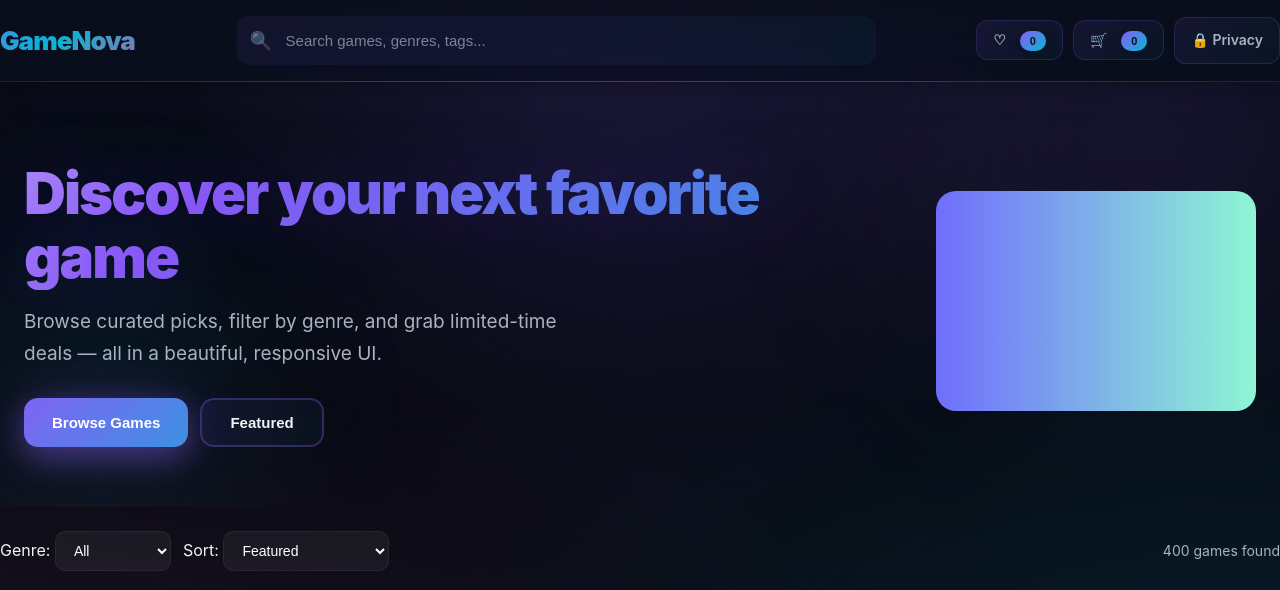
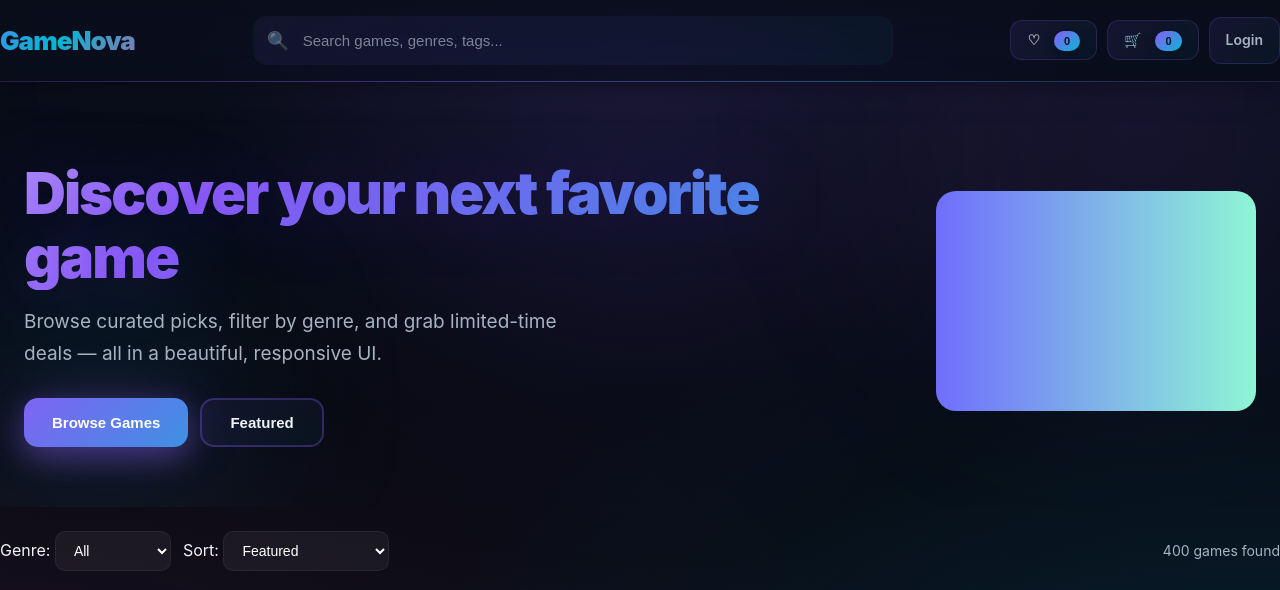
Before and after one commit to Basem-Atiye/Games-Store, a plain HTML site: page index.html in a window 1280 px wide. Shown: the top 590 px of the page. Drawn offline with nearby package versions, Linux system fonts and the light colour scheme.

Commit message:
reference change for login button

```diff
--- a/index.html
+++ b/index.html
@@ -32,7 +32,7 @@
             id="wishlistCount">0</span></button>
         <button id="cartBtn" class="icon-btn" aria-pressed="false" title="Cart">🛒 <span class="badge"
             id="cartCount">0</span></button>
-        <a id="privacyBtn" class="icon-btn" href="privacy.html" title="Privacy">🔒 Privacy</a>
+        <a id="LoginBtn" class="icon-btn" href="login.html" title="Login">Login</a>
       </nav>
     </div>
   </header>
```
